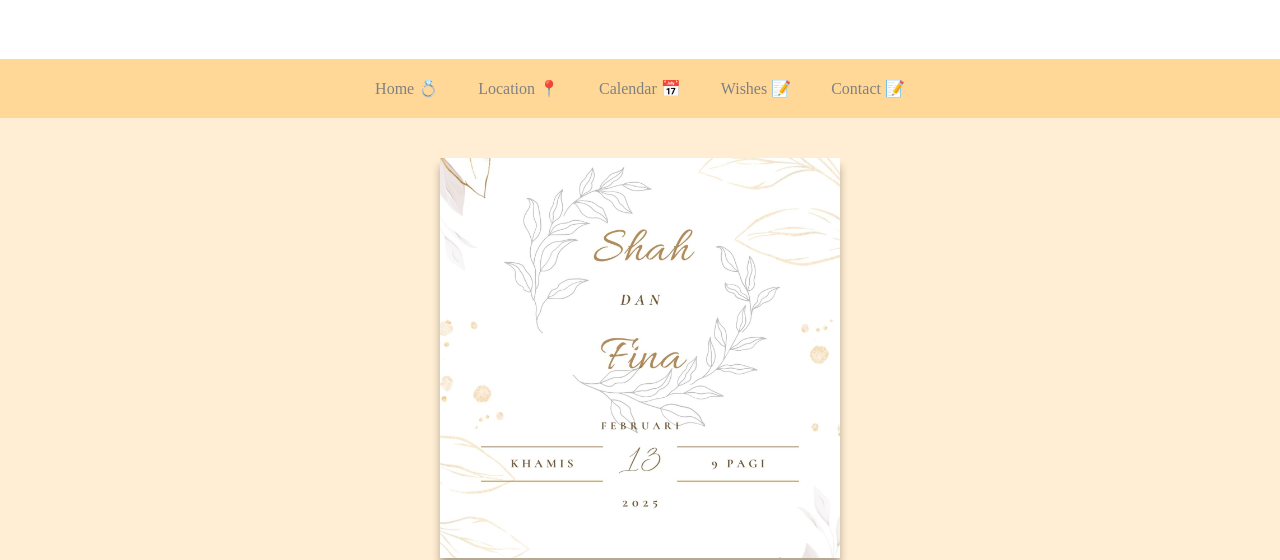
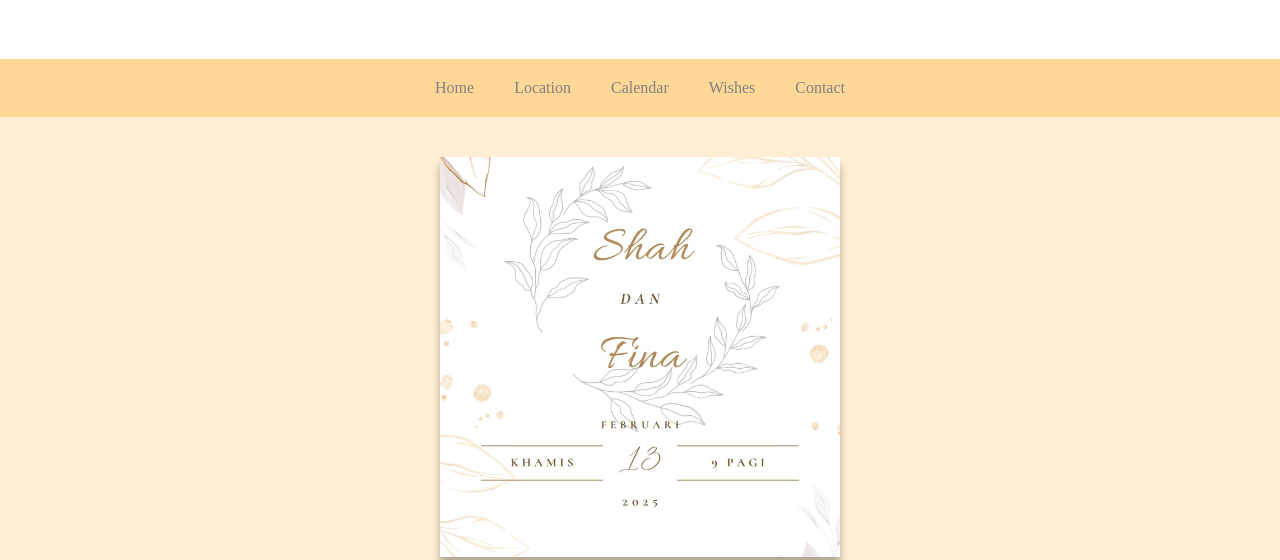
Before and after one commit to syaamylaa16/wedding-card, a plain HTML site: page index.html in a window 1280 px wide. Shown: the top 560 px of the page. Drawn offline with Linux system fonts and the light colour scheme.

Commit message:
Update index.html

```diff
--- a/index.html
+++ b/index.html
@@ -375,11 +375,11 @@
 
     <nav>
         <ul>
-            <li><a href="#home" onclick="showSection('home')">Home 💍</a></li>
-            <li><a href="#location" onclick="showSection('location')">Location 📍</a></li>
-            <li><a href="#calendar" onclick="showSection('calendar')">Calendar 📅</a></li>
-            <li><a href="#wishes" onclick="showSection('wishes')">Wishes 📝</a></li>
-			 <li><a href="#contact" onclick="showSection('contact')">Contact 📝</a></li>
+            <li><a href="#home" onclick="showSection('home')">Home</a></li>
+            <li><a href="#location" onclick="showSection('location')">Location</a></li>
+            <li><a href="#calendar" onclick="showSection('calendar')">Calendar</a></li>
+            <li><a href="#wishes" onclick="showSection('wishes')">Wishes</a></li>
+			 <li><a href="#contact" onclick="showSection('contact')">Contact</a></li>
         </ul>
     </nav>
    <audio autoplay loop muted>
```
